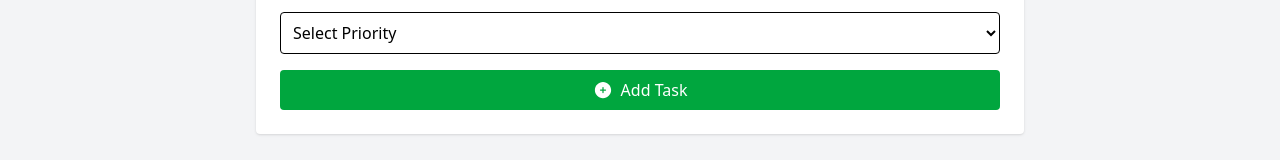
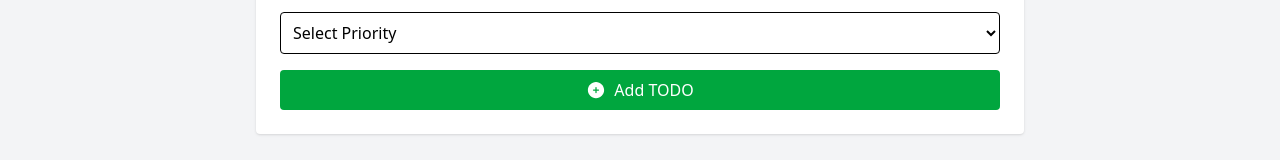
Before and after one commit to Kcodes09/TODO-app, a Next.js app: page /add in a window 1280 px wide. Shown: the part 362-522 px from the top of the page. Built offline with nearby package versions, Linux system fonts and the light colour scheme.

Commit message:
Update add.tsx

```diff
--- a/pages/add.tsx
+++ b/pages/add.tsx
@@ -89,7 +89,7 @@ export default function Home() {
   className="bg-green-600 text-white py-2 rounded hover:bg-green-700 w-full sm:w-auto flex items-center justify-center gap-2"
 >
   <PlusCircleIcon className="w-5 h-5" />
-  Add Task
+  Add TODO
 </button>
 
       </form>
```
